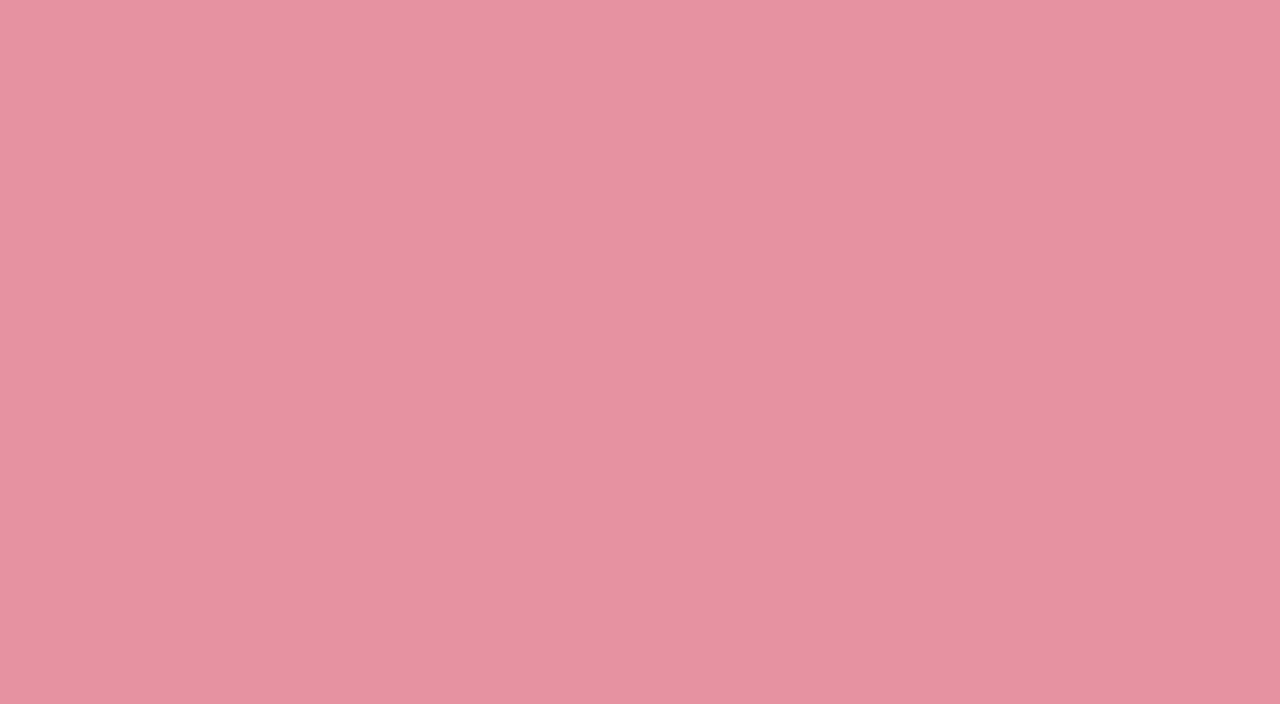
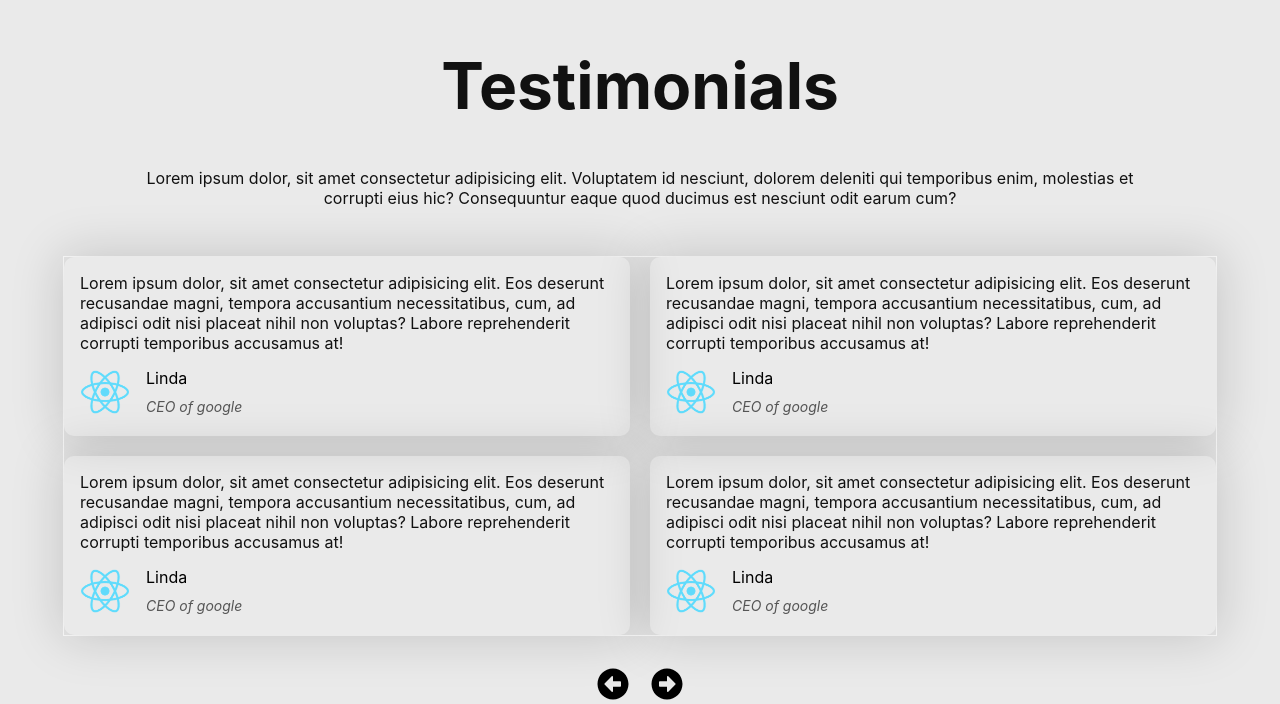
Before and after one commit to jamalpro90/react-smarthome, a React (Create React App) app: page / in a window 1280 px wide. Shown: the part 1809-2513 px from the top of the page. Before the commit the page ends 1668 px from the top, so only its background shows below. Built offline with nearby package versions, Linux system fonts and the light colour scheme.

Commit message:
add testimonials component

```diff
--- a/public/index.html
+++ b/public/index.html
@@ -27,11 +27,12 @@
     <title>React App</title>
     <style>
       body {
-        background-color: rgb(231, 146, 160);
+        background-color: rgb(234, 234, 234);
         min-height: 100vh;
         box-sizing: border-box;
         margin: 0;
         padding: 0;
+        overflow-x: hidden;
       }
     </style>
   </head>
--- a/src/App.scss
+++ b/src/App.scss
@@ -5,7 +5,6 @@
   margin: 0rem 0;
   padding: 0;
   position: relative;
-  // z-index: -3;
 
   &::before {
     content: "";
@@ -20,15 +19,13 @@
     opacity: 0.5;
   }
 
-  &::after {
-    content: "";
+  .circle {
     background: url("../public/img/bulat.png");
     width: 500px;
     height: 500px;
     position: absolute;
     right: -250px;
     top: -250px;
-    object-fit: cover;
     // z-index: -2;
   }
 
@@ -131,3 +128,63 @@
     }
   }
 }
+
+// Testimonials
+.testi-container {
+  margin-top: 10rem;
+  display: flex;
+  flex-direction: column;
+  align-items: center;
+
+  .cards {
+    display: grid;
+    grid-template-columns: 1fr 1fr;
+    gap: 20px;
+    border: 1px solid white;
+    width: 90%;
+    margin: 2rem auto;
+
+    .card {
+      // border: 1px solid black;
+      padding: 1rem;
+      border-radius: 10px;
+      box-shadow: 0 0 50px 5px rgba(0, 0, 0, 0.15);
+
+      p {
+        margin: 0;
+      }
+
+      img {
+        width: 50px;
+        height: 50px;
+        border-radius: 50%;
+        margin-right: 1rem;
+      }
+
+      span {
+        margin: 5px 0;
+
+        &:nth-child(2) {
+          color: #555;
+          font-size: 14px;
+          font-style: italic;
+        }
+      }
+    }
+  }
+
+  .arrow-container {
+    // border: 3px solid black;
+
+    .arrow {
+      font-size: 2rem;
+      cursor: pointer;
+      transition: 0.3s;
+      margin: 0 0.7rem;
+
+      &:hover {
+        transform: scale(1.2);
+      }
+    }
+  }
+}
--- a/src/App.tsx
+++ b/src/App.tsx
@@ -2,6 +2,7 @@ import React from "react";
 import "./App.scss";
 import Hero from "./components/Hero";
 import About from "./components/About";
+import Testimonials from "./components/Testimonials";
 
 function App() {
   return (
@@ -21,6 +22,9 @@ function App() {
 
       {/* About */}
       <About />
+
+      {/* Testimonials */}
+      <Testimonials />
     </div>
   );
 }
--- a/src/components/About.tsx
+++ b/src/components/About.tsx
@@ -1,5 +1,5 @@
 import React from "react";
-import { Button, ButtonBlue, Text, Title } from "./emotion";
+import { ButtonBlue, Text, Title } from "./emotion";
 
 const About = () => {
   return (
--- /dev/null
+++ b/src/components/Card.tsx
@@ -0,0 +1,24 @@
+import React from "react";
+import { Text } from "./emotion";
+
+const Card = () => {
+  return (
+    <div className="card">
+      <Text>
+        Lorem ipsum dolor, sit amet consectetur adipisicing elit. Eos deserunt
+        recusandae magni, tempora accusantium necessitatibus, cum, ad adipisci
+        odit nisi placeat nihil non voluptas? Labore reprehenderit corrupti
+        temporibus accusamus at!
+      </Text>
+      <div style={{ display: "flex", alignItems: "center", marginTop: 10 }}>
+        <img src="/logo192.png" alt="avatar" />
+        <div style={{ display: "flex", flexDirection: "column" }}>
+          <span>Linda</span>
+          <span>CEO of google</span>
+        </div>
+      </div>
+    </div>
+  );
+};
+
+export default Card;
--- a/src/components/Hero.tsx
+++ b/src/components/Hero.tsx
@@ -13,6 +13,8 @@ const Hero = () => {
     <div className="hero-container">
       {/* Machine Learing Image */}
       <div className="machine-learning" />
+      {/* Circle */}
+      <div className="circle" />
 
       <Navbar />
 
--- a/src/components/Navbar.tsx
+++ b/src/components/Navbar.tsx
@@ -4,10 +4,11 @@ import "../styles/Navbar.scss";
 import { Button, Link, Title } from "./emotion";
 
 const Navbar = () => {
-  const navRef = useRef<any>(null);
+  const navRef = useRef<HTMLElement>(null);
 
   useEffect(() => {
     window.addEventListener("scroll", e => {
+      if (navRef.current === null) return;
       if (window.scrollY > 100) {
         navRef.current.style.backgroundColor = "#0984E3";
       } else {
--- /dev/null
+++ b/src/components/Testimonials.tsx
@@ -0,0 +1,35 @@
+import React from "react";
+import Card from "./Card";
+import { Text, Title } from "./emotion";
+import { FaArrowAltCircleLeft, FaArrowAltCircleRight } from "react-icons/fa";
+
+const Testimonials = () => {
+  return (
+    <div className="testi-container">
+      <Title size="64px">Testimonials</Title>
+      <div style={{ width: 1000, textAlign: "center" }}>
+        <Text>
+          Lorem ipsum dolor, sit amet consectetur adipisicing elit. Voluptatem
+          id nesciunt, dolorem deleniti qui temporibus enim, molestias et
+          corrupti eius hic? Consequuntur eaque quod ducimus est nesciunt odit
+          earum cum?
+        </Text>
+      </div>
+
+      {/* Cards */}
+      <div className="cards">
+        <Card />
+        <Card />
+        <Card />
+        <Card />
+      </div>
+
+      <div className="arrow-container">
+        <FaArrowAltCircleLeft className="arrow" />
+        <FaArrowAltCircleRight className="arrow" />
+      </div>
+    </div>
+  );
+};
+
+export default Testimonials;
```
